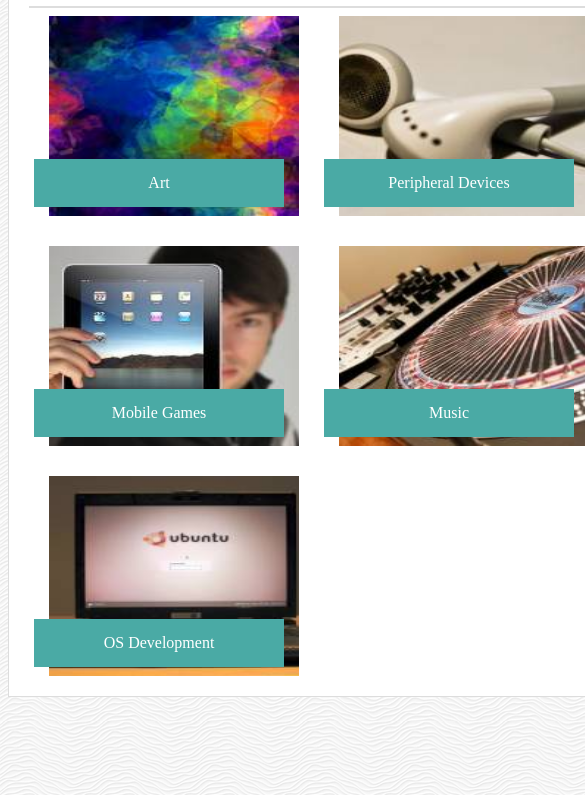
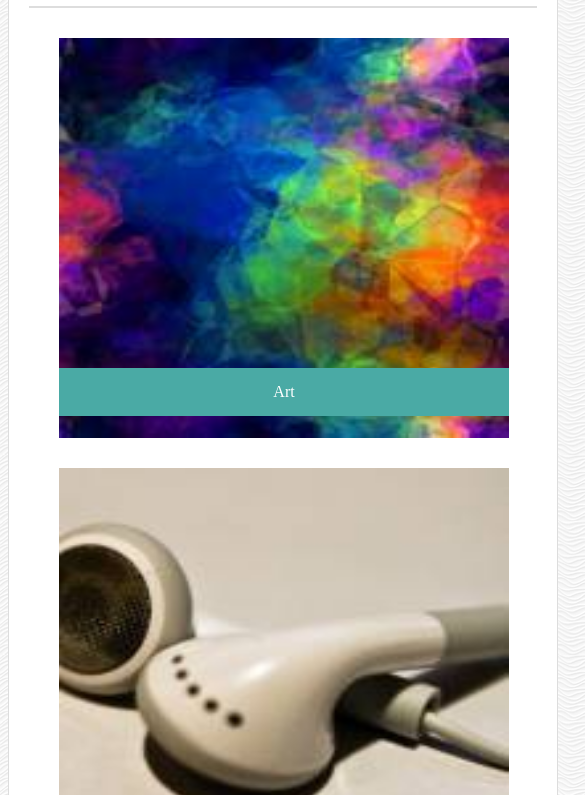
Before and after one commit to BradyDouthit/Responsive-Portfolio, a plain HTML site: page portfolio.html in a window 390 px wide. Shown: the part 212-1007 px from the top of the page, 585 px wide, since content can reach past the window. Drawn offline with Linux system fonts and the light colour scheme.

Commit message:
portfolio.html is now responsive.

```diff
--- a/assets/css/style.css
+++ b/assets/css/style.css
@@ -225,6 +225,9 @@ hr {
 #contact {
     margin-left: 10px;
 }
+a {
+    text-decoration: none;
+}
 @media only screen and (max-width: 980px) {
     #index-main-content {
       width: 550px;
@@ -235,6 +238,7 @@ hr {
     }
     .flex-container {
         width: 680px;
+        margin-top: 30px;
     }
     #name {
         margin-left: 33px;
@@ -247,6 +251,62 @@ hr {
     .navbar {
         margin-left: 670px;
         margin-top: 30px;
+    }
+    #portfolio-main-content {
+        width: 550px;
+        margin-left: 25px;
+    }
+    .portfolio-image {
+        height: 150px;
+        width: 200px;
+    }
+    .row-spacing {
+        margin-left: 0px;
+    }
+    #art-text {
+        width: 200px;
+        margin-left: -215px;
+        margin-top: 90px;
+    }
+    #devices-text {
+        width: 200px;
+        margin-left: -215px;
+        margin-top: 90px;
+    }
+    #mobile-text {
+        width: 200px;
+    }
+    #music-text {
+        width: 200px;
+        margin-top: -90px;
+        margin-left: 270px;
+    }
+    #os-text {
+        width: 200px;
+        margin-top: 90px;
+        margin-left: -450px;
+    }
+    #os-image {
+        margin-top: auto;
+        margin-left: -450px;
+    }
+    #music-image {
+        margin-left: 270px;
+        margin-top: -180px;
+    }
+    #mobile-image {
+        margin-left: -450px;
+        margin-top: 150px;
+    }
+    #mobile-text {
+        margin-left: -450px;
+        margin-top: 240px;
+    }
+    #art-image {
+        margin-left: 35px;
+    }
+    #devices-image {
+        margin-left: 20px;
     }
   }
   @media only screen and (max-width: 768px) {
@@ -269,6 +329,9 @@ hr {
     }
     .content-push {
         height: 30px;
+    }
+    #portfolio-main-content {
+        margin-left: auto;
     }
   }
 @media only screen and (max-width: 640px) {
@@ -321,4 +384,50 @@ hr {
         height: 450px;
         width: 490px;
     }
+    .portfolio-image {
+        height: 400px;
+        width: 450px;
+    }
+    #art-text {
+        width: 450px;
+        margin-left: -450px;
+        margin-top: 330px;
+    }
+    #art-image {
+        margin-left: 30px;
+    }
+    #devices-text {
+        width: 450px;
+        margin-top: 360px;
+        margin-left: -450px;
+    }
+    #devices-image {
+        margin-top: 30px;
+        margin-left: 30px;
+    }
+    #mobile-text {
+        width: 450px;
+        margin-top: 760px;
+        margin-left: -450px;
+    }
+    #mobile-image {
+        margin-top: 430px;
+    }
+    #music-text {
+        width: 450px;
+        margin-top: 330px;
+        margin-left: -450px;
+    }
+    #music-image {
+        margin-left: 30px;
+        margin-top: 1px;
+    }
+    #os-text {
+        margin-left: -450px;
+        margin-top: 760px;
+        width: 450px;
+    }
+    #os-image {
+        margin-top: 430px;
+    }
   }
--- a/portfolio.html
+++ b/portfolio.html
@@ -3,7 +3,7 @@
     <link rel="stylesheet" type="text/css" href="assets/css/style.css">
     <meta charset="UTF-8" name="viewport" content="width=device-width, initial-scale=1.0">
 
-<title>About Me</title>
+<title>Portfolio</title>
 <!--navbar buttons-->
 <div class="flex">
 <h1 class="header" id="name">Brady Douthit</h1>
@@ -22,23 +22,23 @@
     <hr>
         <div class="flex-container">
             <div class="flex-image">
-                <img src="assets/images/art.jpg" alt="Abstract art photo" class="portfolio-image">
-                <a href="" id="art-text">
+                <img src="assets/images/art.jpg" alt="Abstract art photo" id="art-image" class="portfolio-image">
+                <a href="" class="portfolio-text" id="art-text">
                     Art
                 </a>
             </div>
             <div class="row-spacing">
                 <div class="flex-image">
-                    <img src="assets/images/devices.jpg" alt="Photo of peripheral device (headphones)" class="portfolio-image">
-                    <a href="" id="devices-text">
+                    <img src="assets/images/devices.jpg" alt="Photo of peripheral device (headphones)" id="devices-image" class="portfolio-image">
+                    <a href="" class="portfolio-text" id="devices-text">
                         Peripheral Devices
                     </a>
                 </div>
             </div>
                 <div class="column-spacing">
                 <div class="flex-image">
-                        <img src="assets/images/mobile.jpg" alt="Photo of a tablet" class="portfolio-image">
-                        <a href="" id="mobile-text">
+                        <img src="assets/images/mobile.jpg" alt="Photo of a tablet" id="mobile-image" class="portfolio-image">
+                        <a href="" class="portfolio-text" id="mobile-text">
                             Mobile Games
                         </a>
                     </div>
@@ -46,8 +46,8 @@
                     <div class="column-spacing">
                             <div class="row-spacing">
                     <div class="flex-image">
-                            <img src="assets/images/music.jpg" alt ="Instrument Photo" class="portfolio-image">
-                            <a href="" id="music-text">
+                            <img src="assets/images/music.jpg" alt ="Instrument Photo" id="music-image" class="portfolio-image">
+                            <a href="" class="portfolio-text" id="music-text">
                                 Music
                             </a>
                             </div>
@@ -55,8 +55,8 @@
                     </div>
                         <div class="column-spacing">
                         <div class="flex-image">
-                                <img src="assets/images/os.jpg" alt="Photo of a laptop with Ubuntu on it" class="portfolio-image">
-                                <a href="" id="os-text">
+                                <img src="assets/images/os.jpg" alt="Photo of a laptop with Ubuntu on it" id="os-image" class="portfolio-image">
+                                <a href="" class="portfolio-text" id="os-text">
                                     OS Development
                                 </a>
                             </div>
```
Also changed, not shown: contact.html (+1 -1 lines).
